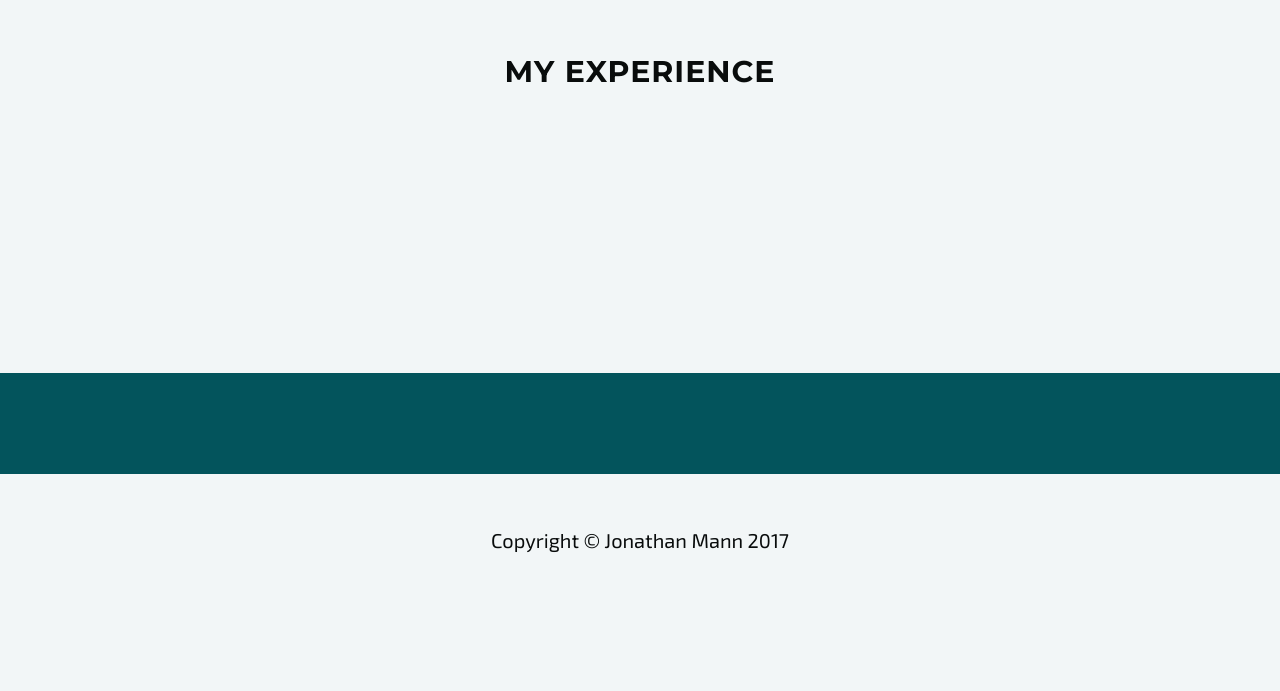
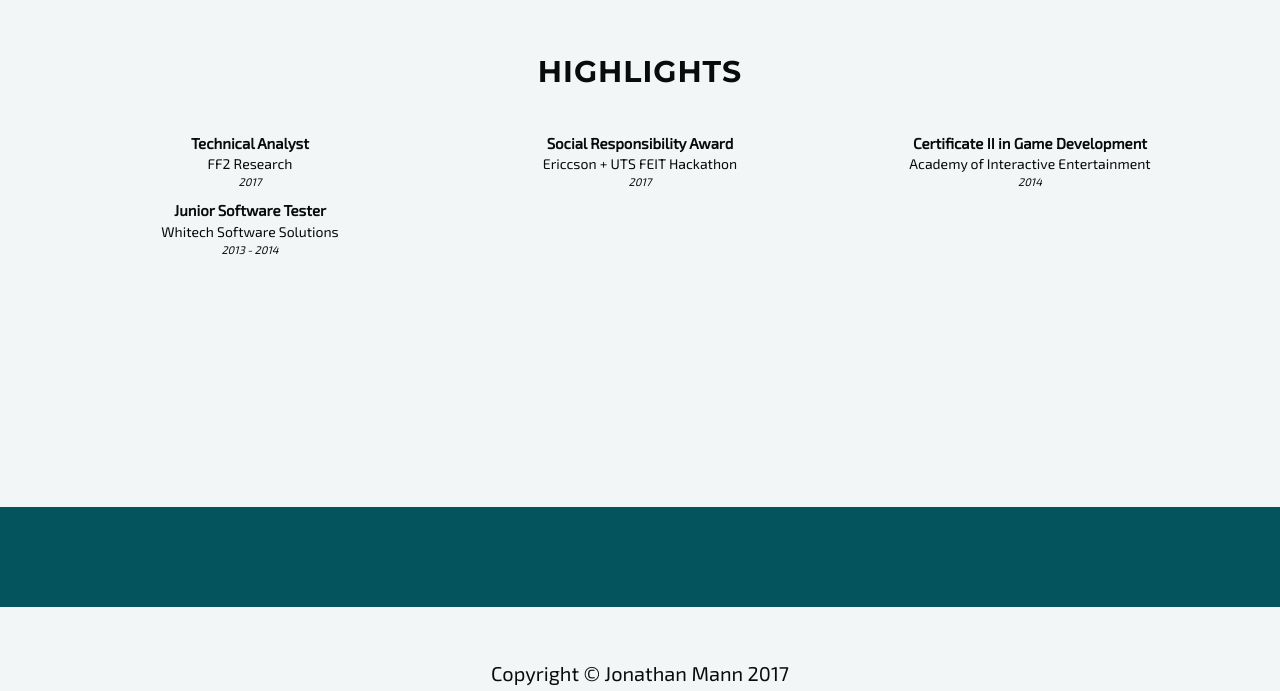
Before and after one commit to jmanndev/jmanndev.github.io, a website: page index.html in a window 1280 px wide. Shown: the part 2109-2800 px from the top of the page. Before the commit the page ends 2715 px from the top, so only its background shows below. Drawn offline with nearby package versions, Linux system fonts and the light colour scheme.

Commit message:
Update experience

```diff
--- a/css/styles.css
+++ b/css/styles.css
@@ -109,8 +109,6 @@ a {
     -o-background-size: cover;
 }
 
-
-
 @media (min-width: 767px) {
     .content-section {
         padding-top: 250px;
@@ -119,3 +117,20 @@ a {
         padding: 100px 0;
     }
 }
+
+
+.highlight-title {
+    padding: 10px 0 0 0;
+    margin: 0 4px;
+    font-size: 15px;
+    font-weight: bold;
+}
+
+.highlight-location {
+}
+
+.highlight-date {
+    font-size: 11px;
+    font-style: italic;
+
+}
--- a/index.html
+++ b/index.html
@@ -75,7 +75,7 @@
                             <a class="page-scroll" href="#portfolio">Portfolio</a>
                         </li>
                         <li>
-                            <a class="page-scroll" href="#experience">Experience</a>
+                            <a class="page-scroll" href="#highlights">Highlights</a>
                         </li>
                     </ul>
                 </div>
@@ -106,7 +106,7 @@
             <div class="row">
                 <div class="col-lg-8 col-lg-offset-2">
                     <h2>About</h2>
-                    <p>Information Technology student developer based in Sydney, Australia.</p>
+                    <p>BSc of Information Technology student developer based in Sydney, Australia.</p>
                     <p>Technical support, consulting, app development, hardware installation, jailbreaking, system optimisation, game development, and more.</p>
                     <p>If you need help setting up a frustrating printer or have any other IT concern, contact me at <a href="mailto:jmanndev@gmail.com">jmanndev@gmail.com</a> and I'll see what I can do.</p>
                 </div>
@@ -126,28 +126,98 @@
             </div>
         </section>
 
-        <!-- Experience Section -->
-        <section id="experience" class="container content-section text-center">
+        <!-- Highlights Section -->
+        <section id="highlights" class="container content-section text-center">
             <div class="row">
                 <div class="container">
                     <div class="col-lg-8 col-lg-offset-2">
-                        <h2>My Experience</h2>
-                        <p></p>
+                        <h2>Highlights</h2>
+                    </div>
+                </div>
+                <div id="highlights-grid" class="container">
+                    <div class="row">
+                        <div class="col-sm-4">
+                            <div class="row">
+                                <div class="highlight-title">
+                                    Technical Analyst
+                                </div>
+                            </div>
+                            <div class="row">
+                                <div class="highlight-location">
+                                    FF2 Research
+                                </div>
+                            </div>
+                            <div class="row">
+                                <div class="highlight-date">
+                                    2017
+                                </div>
+                            </div>
+                        </div>
+                        <div class="col-sm-4">
+                            <div class="row">
+                                <div class="highlight-title">
+                                    Social Responsibility Award
+                                </div>
+                            </div>
+                            <div class="row">
+                                <div class="highlight-location">
+                                    Ericcson + UTS FEIT Hackathon
+                                </div>
+                            </div>
+                            <div class="row">
+                                <div class="highlight-date">
+                                    2017
+                                </div>
+                            </div>
+                        </div>
+                        <div class="col-sm-4">
+                            <div class="row">
+                                <div class="highlight-title">
+                                    Certificate II in Game Development
+                                </div>
+                            </div>
+                            <div class="row">
+                                <div class="highlight-location">
+                                    Academy of Interactive Entertainment
+                                </div>
+                            </div>
+                            <div class="row">
+                                <div class="highlight-date">
+                                    2014
+                                </div>
+                            </div>
+                        </div>
+                        <div class="col-sm-4">
+                            <div class="row">
+                                <div class="highlight-title">
+                                    Junior Software Tester
+                                </div>
+                            </div>
+                            <div class="row">
+                                <div class="highlight-location">
+                                    Whitech Software Solutions
+                                </div>
+                            </div>
+                            <div class="row">
+                                <div class="highlight-date">
+                                    2013 - 2014
+                                </div>
+                            </div>
+                        </div>
                     </div>
                 </div>
             </div>
         </section>
 
 
-        <!-- About Section -->
-        <section id="portfolio" class="content-section text-center">
+        <!-- Trim -->
+        <section class="content-section text-center">
             <div class="alt-content-section">
                 <div class="container">
-                    <div class="col-lg-8 col-lg-offset-2">
-                    </div>
                 </div>
             </div>
         </section>
+
 
         <!-- Footer -->
         <footer>
```
